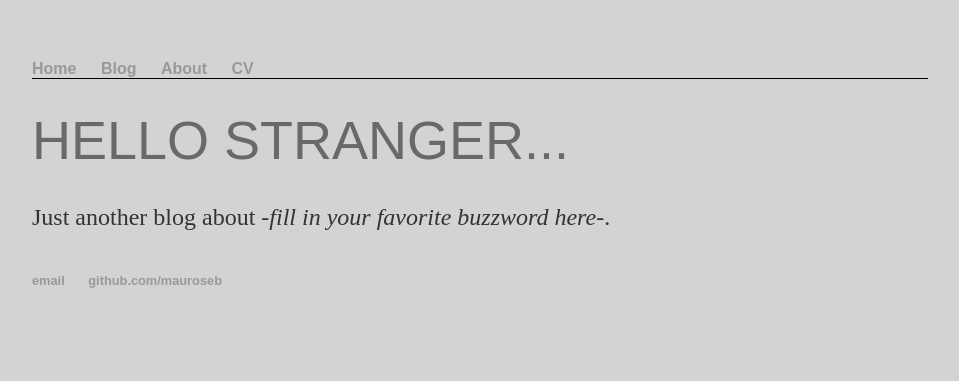
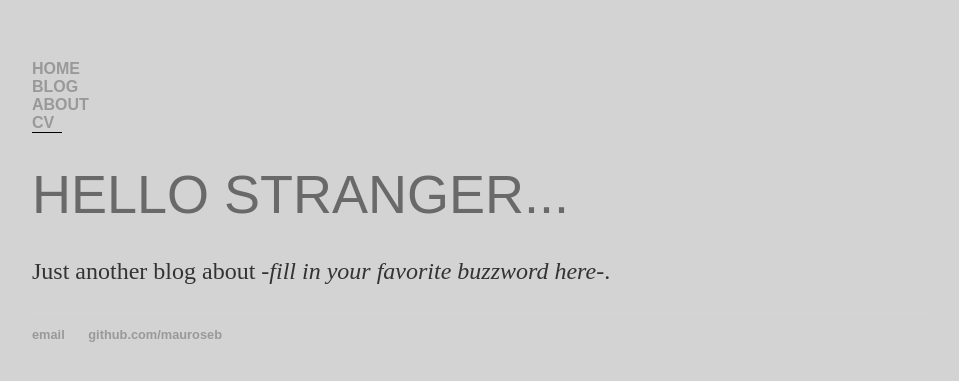
Before and after one commit to mauroseb/mauroseb.github.io, a Jekyll site: the page built from index.html, in a window 1280 px wide. Shown: the top 381 px of the page, without its empty margins (160-1119 px from the left). Built offline with Jekyll 4.4.1, drawn with Linux system fonts in a browser that asks for light colours.

Commit message:
Update main.css

```diff
--- a/css/main.css
+++ b/css/main.css
@@ -10,6 +10,8 @@ nav ul {
     list-style: none;
     font-weight: bold;
     border-bottom: 1px solid #000000;
+    text-transform: uppercase;
+    width: 30px;
 }
 
 footer ul {
```
